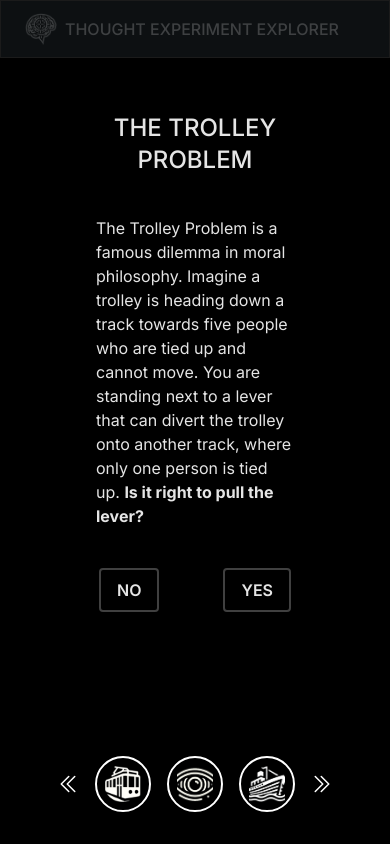
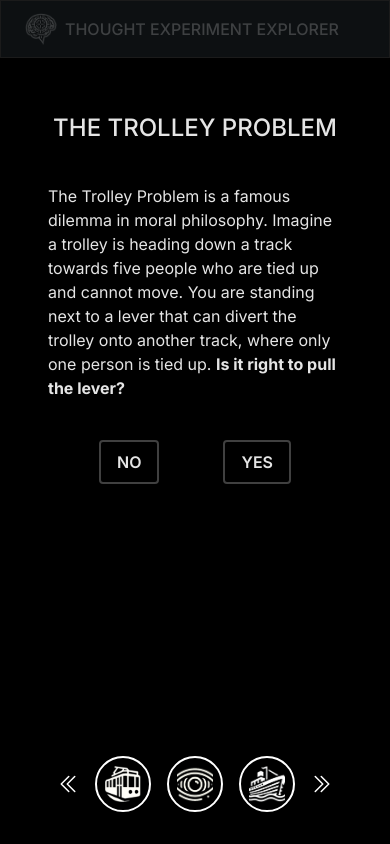
Before and after one commit to ktpeace/thought-experiments, a Next.js app: page /experiments/trolley-problem in a window 390 px wide. Built offline with nearby package versions, Linux system fonts and the light colour scheme.

Commit message:
fix experiments sides

```diff
--- a/src/app/experiments/layout.tsx
+++ b/src/app/experiments/layout.tsx
@@ -9,7 +9,7 @@ const Layout = ({ children }: { children: React.ReactNode }) => {
   //   const currentPath = router.pathname;
 
   return (
-    <div className="mt-24 mb-12 px-24 flex flex-col justify-center items-center">
+    <div className="mt-24 mb-12 px-12 md:px-24  flex flex-col justify-center items-center">
       {/* <nav>
         <ul className={styles.navList}>
           {menuItems.map((item) => (
```
